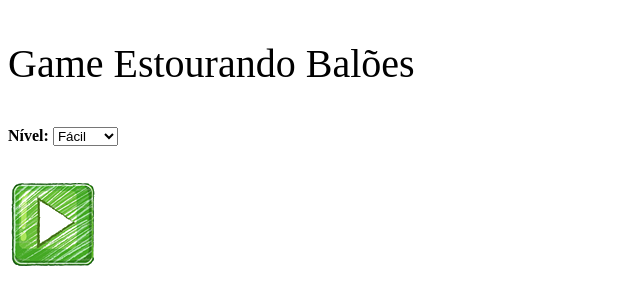
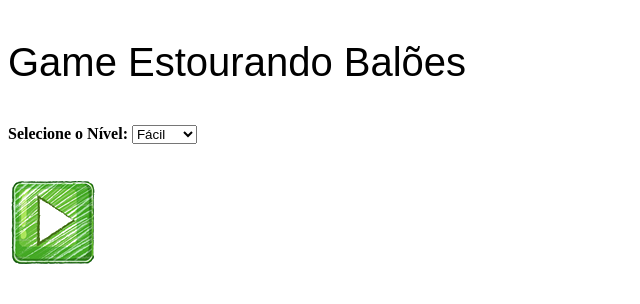
Before and after one commit to emecode/emecode.github.io, a plain HTML site: page index.html in a window 1280 px wide. Shown: the whole page, without its empty margins (0-640 px from the left). Drawn offline with Linux system fonts and the light colour scheme.

Commit message:
formatando título 2

```diff
--- a/index.html
+++ b/index.html
@@ -19,11 +19,11 @@
 
 	<body>
 		<div>
-			<p style="font-size: 40px;";>
+			<p style="font-size: 40px; font-color: green; font-family: arial";>
 				Game Estourando Balões
 			</p>
 			<p>
-				<b>Nível: </b>
+				<b>Selecione o Nível: </b>
 				<select id="nivel_jogo">
 					<option value="1">Fácil</option>
 					<option value="2">Normal</option>
```
